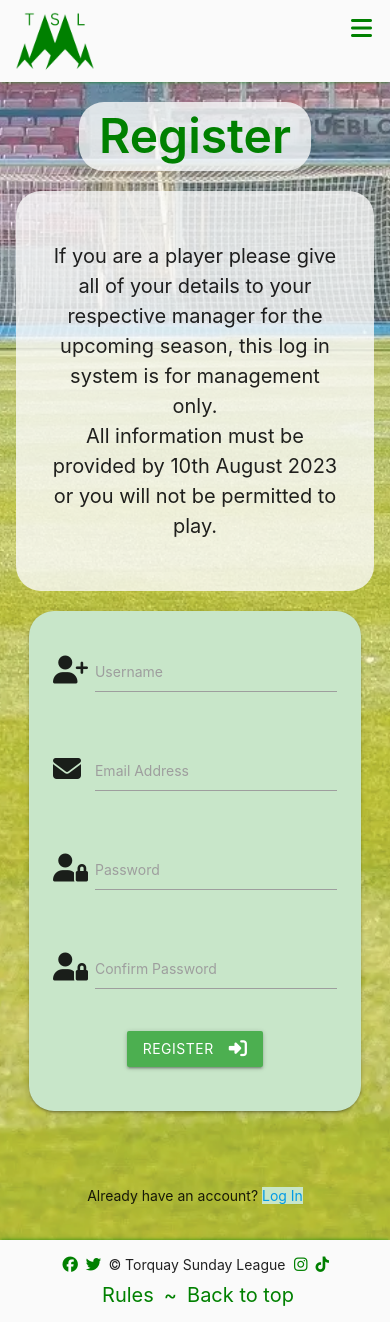
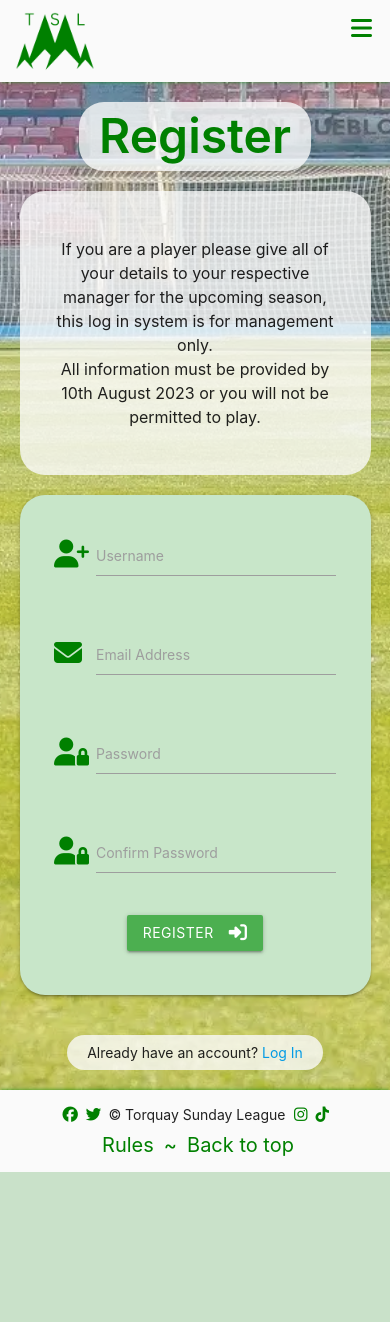
Before and after one commit to ryanmcnally93/torquay-sunday-league, a Flask app: page /register in a window 390 px wide. After the commit the page ends 1172 px from the top, so only its background shows below. Run offline with Flask 3, Linux system fonts and the light colour scheme; some libraries are stand-ins or nearby versions.

Commit message:
Add responsiveness to all form pages

```diff
--- a/torquay_sunday_league/static/css/style.css
+++ b/torquay_sunday_league/static/css/style.css
@@ -498,7 +498,7 @@ footer p {
 .p-background {
     background-color: rgb(250, 250, 250, 0.8);
     margin: auto;
-    width: 70%;
+    width: 60%;
     padding: 30px;
     border-radius: 25px;
     margin-top: 50px;
@@ -707,6 +707,18 @@ footer p {
     min-height: 630px;
 }
 
+.reg-login-p {
+    background-color: rgb(250,250,250,0.8);
+    border-radius: 25px;
+    width: fit-content !important;
+    margin: auto;
+    float: none !important;
+    padding: 2px 15px !important;
+}
+.reg-login-p p {
+    margin: 5px;
+}
+
 @media (max-width: 1000px) {
     #winners-goals {
         flex-wrap: wrap;
@@ -716,12 +728,6 @@ footer p {
     }
     #winners {
         height: 190px;
-    }
-}
-
-@media (max-width: 550px) {
-    .p-background {
-    width: 92%
     }
 }
 
@@ -757,8 +763,11 @@ footer p {
         /* Biggest size width of 320px will allow before causing issues */
         font-size: 13.7px;
     }
-    .card-panel {
+    .card-panel, .p-background {
         width: 90%;
+    }
+    #register-p {
+        font-size: 16px;
     }
     #edit-user-heading {
         font-size: 20px;
--- a/torquay_sunday_league/templates/edit_player.html
+++ b/torquay_sunday_league/templates/edit_player.html
@@ -2,7 +2,7 @@
 {% block content %}
 
 <div id="heading-box">
-    <h1 class="main-heading">Edit {{ player.player_name }}</h1>
+    <h1 class="main-heading" id="edit-user-heading">Edit {{ player.player_name }}</h1>
 </div>
 
 <div class="row card-panel green lighten-4">
--- a/torquay_sunday_league/templates/register.html
+++ b/torquay_sunday_league/templates/register.html
@@ -15,13 +15,12 @@
             <br> All information must be provided by 10th August 2023 or you will not be permitted to play.</p>
     </div>
 
-    <div class="row">
-        <form class="col s12 m8 offset-m2" method="POST" action="{{ url_for('register') }}">
-            <div class="card-panel green lighten-4">
+    <div class="row card-panel green lighten-4">
+        <form class="col s12" method="POST" action="{{ url_for('register') }}">
             <!-- Username -->
             <div class="row">
                 <div class="input-field col s12">
-                        <i class="fas fa-user-plus prefix"></i>
+                    <i class="fas fa-user-plus form-icon-colour prefix"></i>
                     <input name="username" id="username" type="text" pattern="^[a-zA-Z0-9]{5,15}$" class="validate" required>
                     <label for="username">Username</label>
                 </div>
@@ -29,7 +28,7 @@
             <!-- Email Address -->
             <div class="row">
                 <div class="input-field col s12">
-                        <i class="fas fa-envelope prefix"></i>
+                    <i class="fas fa-envelope form-icon-colour prefix"></i>
                     <input name="emailaddress" id="emailaddress" type="email" class="validate" required>
                     <label for="emailaddress">Email Address</label>
                 </div>
@@ -37,7 +36,7 @@
             <!-- Password -->
             <div class="row">
                 <div class="input-field col s12">
-                        <i class="fas fa-user-lock prefix"></i>
+                    <i class="fas fa-user-lock form-icon-colour prefix"></i>
                     <input name="password" id="password" type="password" pattern="^[a-zA-Z0-9]{5,15}$" class="validate" required>
                     <label for="password">Password</label>
                     <!--Add the little eye for visibility-->
@@ -46,7 +45,7 @@
             <!-- Confirm Password -->
             <div class="row">
                 <div class="input-field col s12">
-                        <i class="fas fa-user-lock prefix"></i>
+                    <i class="fas fa-user-lock form-icon-colour prefix"></i>
                     <input name="confirm_password" id="confirm_password" type="password" pattern="^[a-zA-Z0-9]{5,15}$" class="validate" required>
                     <label for="confirm_password">Confirm Password</label>
                     <!--Add the little eye for visibility-->
@@ -60,15 +59,14 @@
                     </button>
                 </div>
             </div>
-            </div>
         </form>
     </div>
 
     <div class="row">
-        <div class="col s12">
+        <div class="col s12 reg-login-p">
             <p class="center-align">
                 Already have an account?
-                <a href="{{ url_for('log_in') }}" class="green lighten-4">Log In</a>
+                <a href="{{ url_for('log_in') }}">Log In</a>
             </p>
         </div>
     </div>
```
Also changed, not shown: torquay_sunday_league/templates/log_in.html (+5 -5 lines), torquay_sunday_league/templates/user_edit.html (+4 -4 lines). Lines whose indentation alone changed are shown as unchanged.
